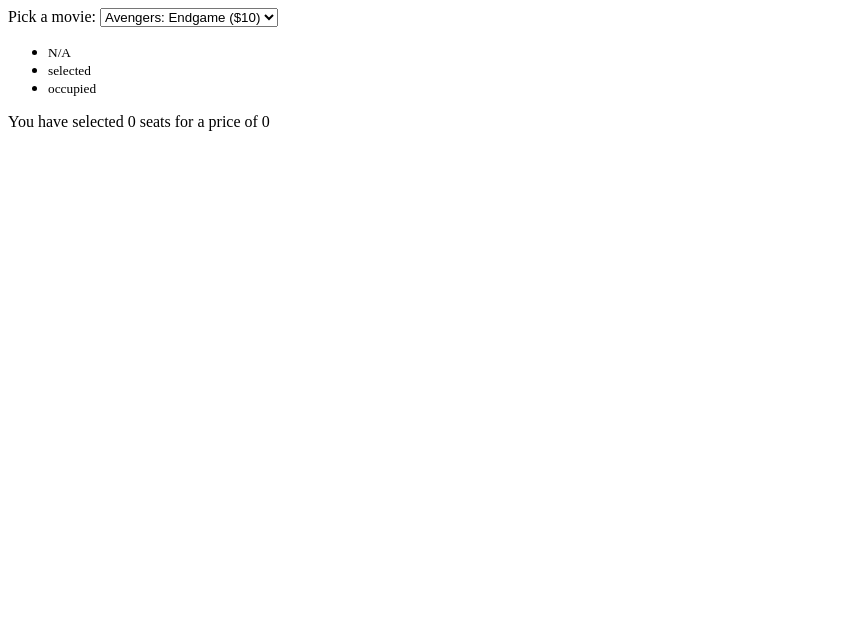
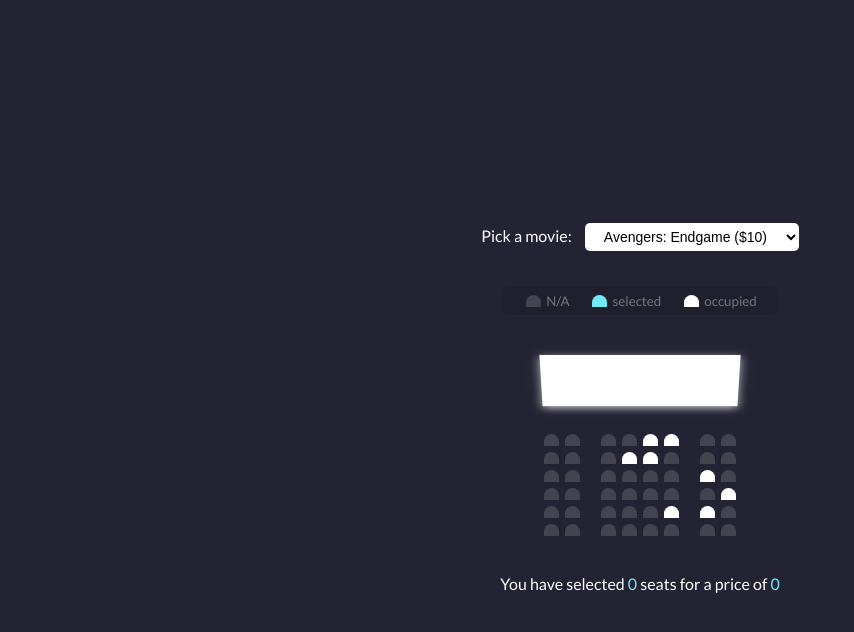
Before and after one commit to Mujayt0231/Projects, a plain HTML site: page movieSeatBooker/index.html in a window 1280 px wide. Shown: the whole page, without its empty margins (0-854 px from the left). Drawn offline with Linux system fonts and the light colour scheme.

Commit message:
CSS part is done, JavaScript part begin

```diff
--- a/movieSeatBooker/index.html
+++ b/movieSeatBooker/index.html
@@ -20,7 +20,7 @@
         </select>
     </div>
 
-    <ul>
+    <ul class="showcase">
         <li>
             <div class="seat"></div>
             <small>N/A</small>
@@ -42,8 +42,8 @@
             <div class="seat"></div>
             <div class="seat"></div>
             <div class="seat"></div>
-            <div class="seat"></div>
-            <div class="seat"></div>
+            <div class="seat occupied"></div>
+            <div class="seat occupied"></div>
             <div class="seat"></div>
             <div class="seat"></div>
         </div>
--- a/movieSeatBooker/style.css
+++ b/movieSeatBooker/style.css
@@ -0,0 +1,119 @@
+@import url('https://fonts.googleapis.com/css2?family=Lato:ital,wght@0,100;0,300;0,400;0,700;0,900;1,100;1,300;1,400;1,700;1,900&display=swap');
+
+* {
+    box-sizing: border-box;
+}
+
+body {
+    background-color: #242333;
+    color: #fff;
+    display: flex;
+    flex-direction: column;
+    align-items: center;
+    justify-content: center;
+    height: 100vh;
+    font-family: 'Lato', sans-serif;
+    margin: 0;
+}
+
+.movie-container {
+    margin: 20px 0;
+}
+
+.movie-container select {
+    background-color: #fff;
+    border: 0;
+    border-radius: 5px;
+    font-size: 14px;
+    margin-left: 10px;
+    padding: 5px 15px 5px 15px;
+}
+
+.container {
+    perspective: 1500px;
+    margin-bottom: 30px;
+}
+
+.seat {
+    background-color: #444451;
+    height: 12px;
+    width: 15px;
+    margin: 3px;
+    border-top-left-radius: 10px;
+    border-top-right-radius: 10px;
+}
+
+.row {
+    display: flex;
+}
+
+.seat.selected {
+    background-color: #6feaf6;
+}
+
+.seat.occupied {
+    background-color: #fff;
+}
+
+.seat:nth-of-type(2) {
+    margin-right: 18px;
+}
+
+.seat:nth-last-of-type(2) {
+    margin-left: 18px;
+}
+
+/* mouse pointer ==> cursor
+when we hover over to the element we want to chose other than the occupied seat
+*/
+.seat:not(.occupied):hover {
+    cursor: pointer;
+    transform: scale(1.2);
+}
+
+.showcase .seat:not(.occupied):hover {
+    cursor: default;
+    transform: scale(1);
+}
+
+.showcase {
+    background-color: rgba(0, 0, 0, 0.1);
+    padding: 5px 10px;
+    border-radius: 5px;
+    color: #777;
+    list-style-type: none;
+    display: flex;
+    justify-content: space-between;
+}
+
+.showcase li {
+    display: flex;
+    align-items: center;
+    justify-content: center;
+    margin: 0 10px;
+}
+
+.showcase li small {
+    margin-left: 2px;
+}
+
+.row {
+    display: flex;
+}
+
+.screen {
+    background-color: #fff;
+    height: 70px;
+    width: 100%;
+    margin: 15px 0;
+    transform: rotateX(-45deg);
+    box-shadow: 0 3px 10px rgba(255, 255, 255, 0.7)
+}
+
+p.text {
+    margin: 5px 0;
+}
+
+p.text span {
+    color: #6feaf6;
+}
```
